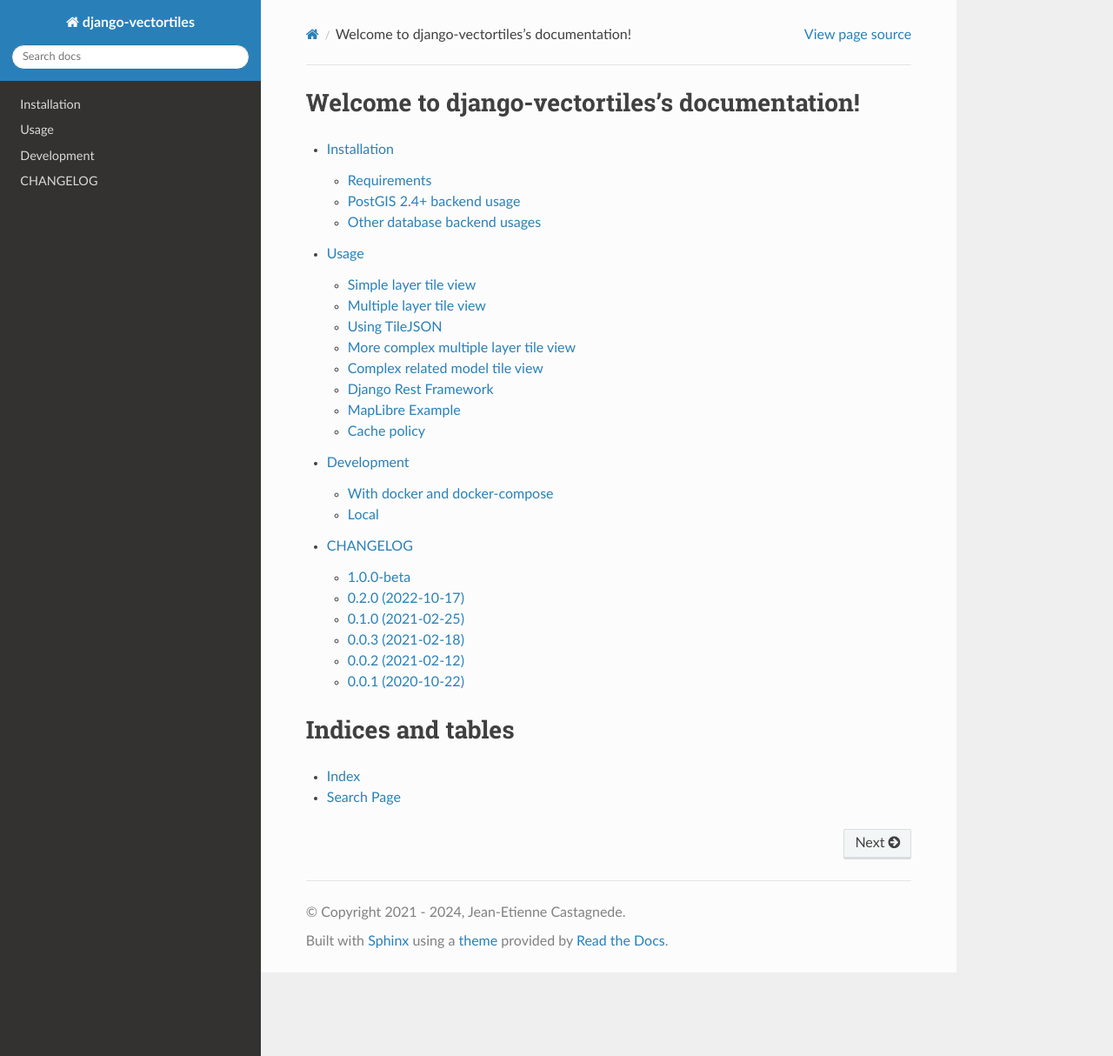
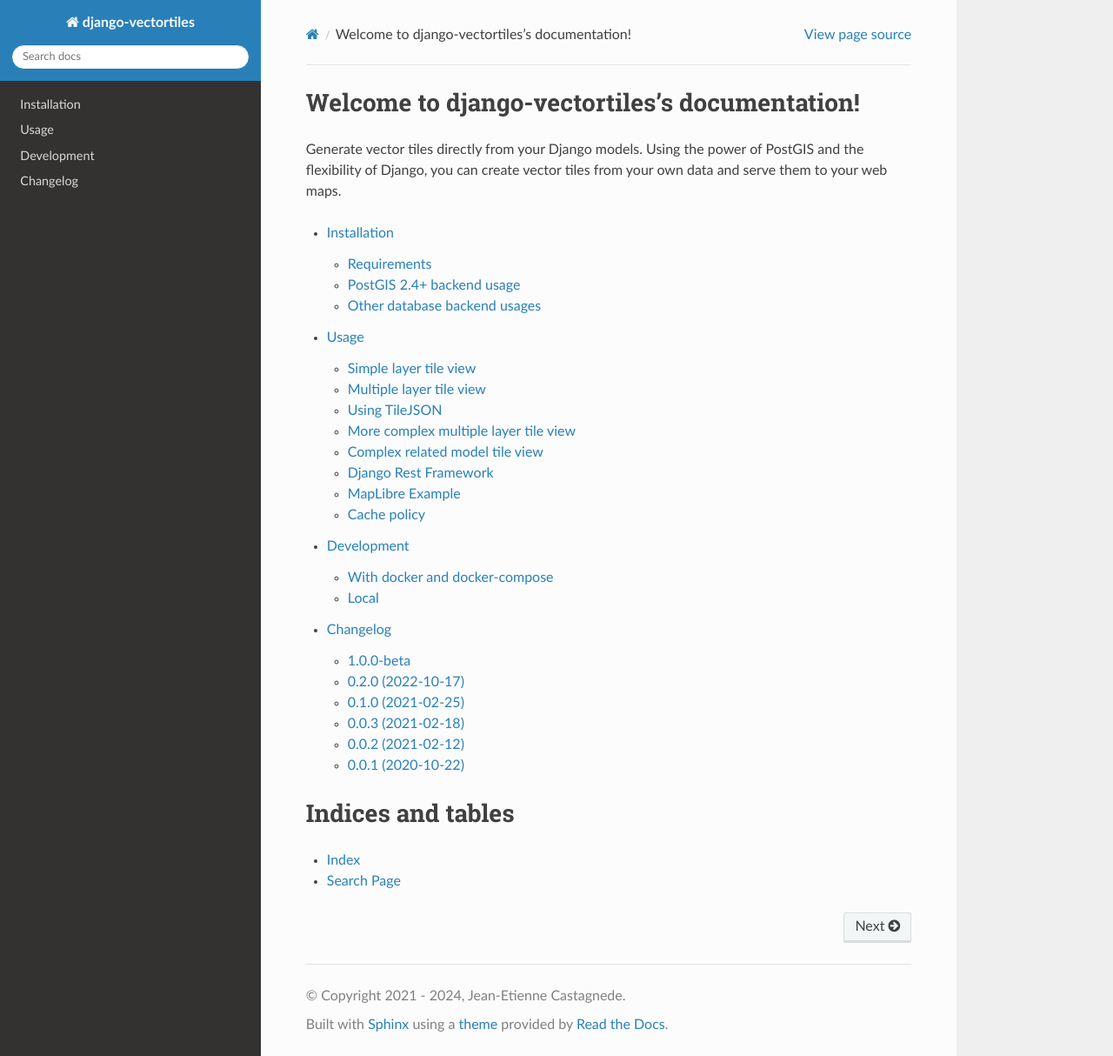
Before and after one commit to submarcos/django-vectortiles, a Sphinx documentation site: the page built from docs/index.rst, in a window 1280 px wide and 1214 px high. Shown: the whole window at 87% size. Built offline with Sphinx 7.4.7 and the Read the Docs theme 2.0.0, drawn with Linux system fonts in a browser that asks for light colours.

Commit message:
improve doc

```diff
--- a/docs/changelog.rst
+++ b/docs/changelog.rst
@@ -1,4 +1,5 @@
-CHANGELOG
+=========
+Changelog
 =========
 
 1.0.0-beta
--- a/docs/development.rst
+++ b/docs/development.rst
@@ -1,3 +1,4 @@
+===========
 Development
 ===========
 
--- a/docs/index.rst
+++ b/docs/index.rst
@@ -6,12 +6,16 @@
 Welcome to django-vectortiles's documentation!
 ==============================================
 
+Generate vector tiles directly from your Django models.
+Using the power of PostGIS and the flexibility of Django, you can create vector tiles from your own data and serve them to your web maps.
+
 .. toctree::
+   :maxdepth: 2
 
-   installation.rst
-   usage.rst
-   development.rst
-   changelog.rst
+   installation
+   usage
+   development
+   changelog
 
 
 Indices and tables
--- a/docs/installation.rst
+++ b/docs/installation.rst
@@ -1,3 +1,4 @@
+============
 Installation
 ============
 
--- a/docs/usage.rst
+++ b/docs/usage.rst
@@ -1,3 +1,4 @@
+=====
 Usage
 =====
 
```
